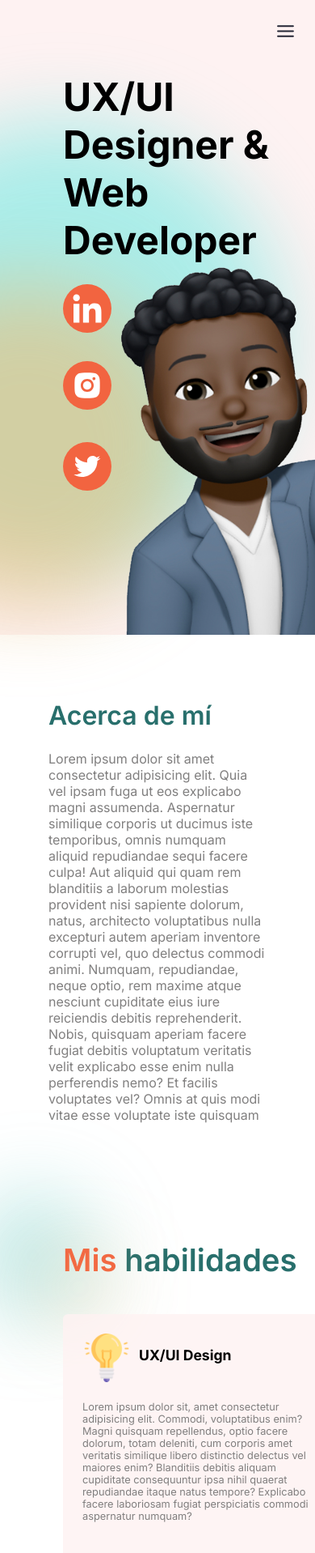
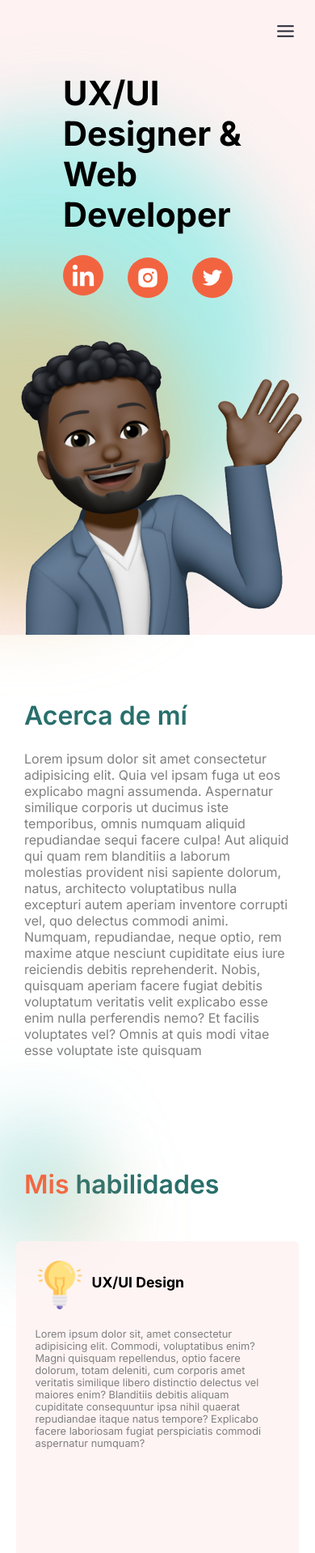
Before and after one commit to SammiBM92/Portafolio, a plain HTML site: page index.html in a window 390 px wide. Shown: the top 1918 px of the page at 81% size. Drawn offline with Linux system fonts and the light colour scheme.

Commit message:
mejoras en barra de navegacion y responsivo para celular

```diff
--- a/assets/styles/styles.css
+++ b/assets/styles/styles.css
@@ -59,9 +59,14 @@ input#menu-hamburguesa~ul{
     flex-direction: column;
     text-decoration: none;
     z-index: 1;
+    font-size: 18px;
+    font-weight: 600;
+    gap: 3rem;
+    transition: all 300ms ease-in-out;
+}
 
-    gap: 2rem;
-    transition: all 300ms ease-in-out;
+input#menu-hamburguesa:checked ~ul{
+    right: 0;
 }
 
 .section-header{
@@ -117,11 +122,6 @@ h1{
 
 .twitter-icon{
     left: 200px;
-}
-
-input#menu-hamburguesa:checked ~ul{
-    right: 0;
-
 }
 
 .circle-1{
@@ -474,11 +474,13 @@ h2{
         color:black;
         padding: .5rem 1rem;
         border-bottom: 2px solid transparent;
-        transition: all .5s ease-in-out;
+        transition: all .3s;
     }
 
     nav > ul > li > a:hover{
         border-color:#f26440;
+        font-weight: bold;
+        color: #f26440;
     }
     h1{
         font-size: 4rem;
@@ -831,3 +833,85 @@ h2{
     }
 
 }
+
+@media only screen and ( max-width: 400px ){
+
+    .hola>img{
+        position: absolute;
+        bottom: 0;
+        left: 0px;
+        width: 400px;
+    }
+
+    h1{
+        font-size: 2.6rem;
+        font-weight: bold;
+    }
+
+    .header-presentacion-icons{
+        padding: 10px;
+        height: 50px;
+        width: 50px;
+        border-radius: 50%;
+        background-color: #f26440;
+        display: flex;
+        justify-content: center;
+        align-items: center;
+        position: absolute;
+        margin-top: 25px;
+    }
+
+    .linkedin-icon{
+
+    }
+
+    .insta-icon{
+        top: 203px;
+        left: 80px;
+    }
+
+    .twitter-icon{
+        top: 203px;
+        left: 160px;
+    }
+
+    .section-about{
+        padding: 0rem 30px;
+        margin-bottom: 60px;
+    }
+
+    .section-habilities{
+        padding: 1rem;
+        margin-bottom: 640px;
+    }
+
+    .hability-contenedor{
+        display: flex;
+        align-items: center;
+        gap: 1rem;
+        position: absolute;
+        left: 5vw;
+        max-width: 90vw;
+        overflow-x: scroll;
+        margin: 150px 0;
+    }
+
+    .section-habilities>h2{
+        font-size: 2rem;
+        font-weight: 600;
+        color: #286f6c;
+        display: flex;
+        position: absolute;
+        left: 30px;
+        padding: 60px 0 ;
+        margin-bottom: 80px;
+
+    }
+
+    .section-experience{
+        padding: 0 30px;
+        margin-bottom: 150px;
+    }
+
+
+}
```
Also changed, not shown: index.html (+1 -1 lines), 1 other file.
